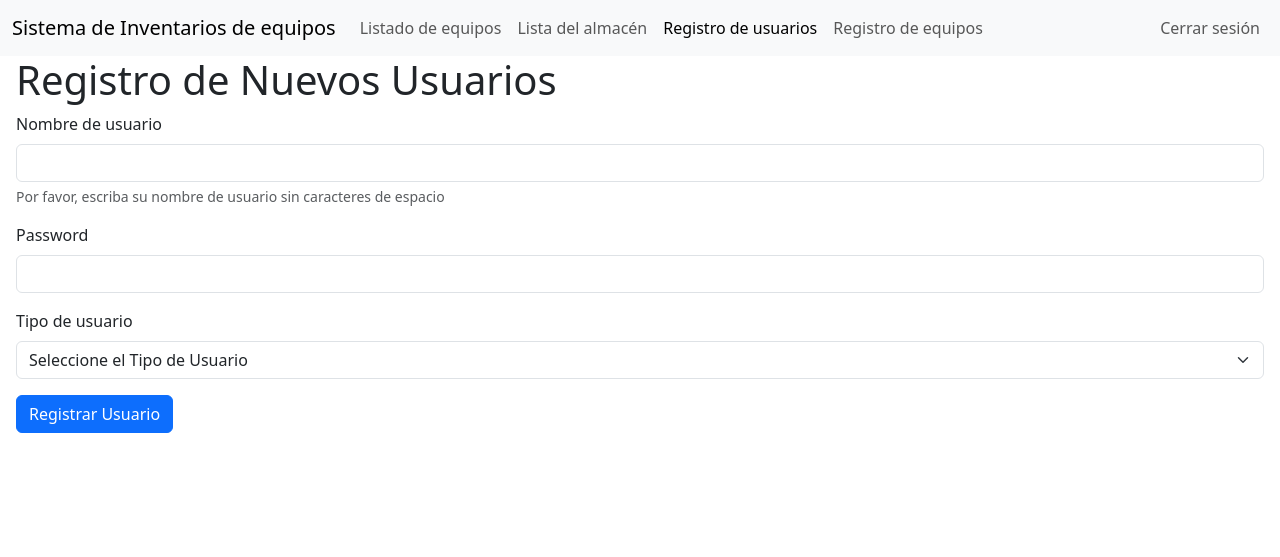
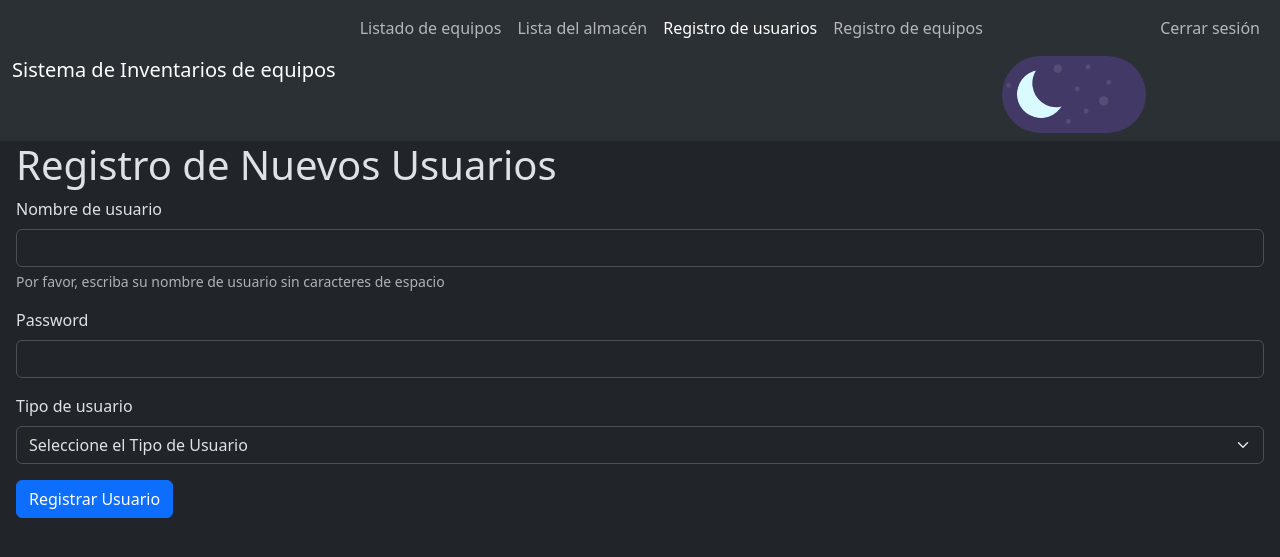
Before and after one commit to aristides1000/video_editing_work_inventory_system, a PHP site: page /user_registration.php in a window 1280 px wide. Shown: the top 557 px of the page. Run offline with PHP 8.4, Linux system fonts and the light colour scheme; a user stored in the database is signed in; data comes from the database, SQL or seed files in the repository; a stand-in replaces the project's code that opens the database connection; some libraries are stand-ins or nearby versions.

Commit message:
Feat: Add functionality of dark mode and light mode

```diff
--- a/css/styles.css
+++ b/css/styles.css
@@ -1,3 +1,84 @@
+/* Styles to dark mode */
+:root {
+  --darkbg:#251D29;
+  --darkt: #FFD1F7;
+  --lightbg: #fff;
+  --lightt: #D43370;
+
+  --toggleHeight: 16em;
+  --toggleWidth: 30em;
+  --toggleBtnRadius: 10em;
+
+  --bgColor--night: #423966;
+  --toggleBtn-bgColor--night: var(--bgColor--night);
+  --mooncolor: #D9FBFF;
+  --bgColor--day: #9ee3fb;
+  --toggleBtn-bgColor--day: var(--bgColor--day);
+}
+
+body, nav, th, td, .btn, .form-control, .form-select {
+  transition: all .3s ease-in-out;
+}
+
+.tdnn {
+  margin: 0 auto;
+  /*change size of toggle with font-size*/
+  font-size: 30%;
+  margin-top: 10em;
+  position: relative;
+    height: var(--toggleHeight);
+    width: var(--toggleWidth);
+    border-radius: var(--toggleHeight);
+  transition: all 500ms ease-in-out;
+  background: var(--bgColor--night);
+}
+.day{
+  background: #FFBF71;
+}
+.moon {
+  position: absolute;
+  display: block;
+  border-radius: 50%;
+  transition: all 400ms ease-in-out;
+
+  top: 3em;
+  left: 3em;
+  transform: rotate(-75deg);
+  width: var(--toggleBtnRadius);
+  height: var(--toggleBtnRadius);
+  background: var(--bgColor--night);
+  box-shadow:
+    3em 2.5em 0 0em var(--mooncolor) inset,
+    rgba(255, 255, 255, 0.1) 0em -7em 0 -4.5em,
+    rgba(255, 255, 255, 0.1) 3em 7em 0 -4.5em,
+    rgba(255, 255, 255, 0.1) 2em 13em 0 -4em,
+    rgba(255, 255, 255, 0.1) 6em 2em 0 -4.1em,
+    rgba(255, 255, 255, 0.1) 8em 8em 0 -4.5em,
+    rgba(255, 255, 255, 0.1) 6em 13em 0 -4.5em,
+    rgba(255, 255, 255, 0.1) -4em 7em 0 -4.5em,
+    rgba(255, 255, 255, 0.1) -1em 10em 0 -4.5em;
+}
+
+.sun {
+  top: 4.5em;
+  left: 18em;
+  transform: rotate(0deg);
+  width: 7em;
+  height: 7em;
+  background: #fff;
+  box-shadow: 3em 3em 0 5em #fff inset,
+    0 -5em 0 -2.7em #fff,
+    3.5em -3.5em 0 -3em #fff,
+    5em 0 0 -2.7em #fff,
+    3.5em 3.5em 0 -3em #fff,
+    0 5em 0 -2.7em #fff,
+    -3.5em 3.5em 0 -3em #fff,
+    -5em 0 0 -2.7em #fff,
+    -3.5em -3.5em 0 -3em #fff;
+}
+
+/* End Styles to dark mode */
+
 .resize-image-list {
   height: 150px;
   width: auto;
--- a/includes/footer.php
+++ b/includes/footer.php
@@ -1,4 +1,5 @@
   <script src="https://cdn.jsdelivr.net/npm/bootstrap@5.3.6/dist/js/bootstrap.bundle.min.js" integrity="sha384-j1CDi7MgGQ12Z7Qab0qlWQ/Qqz24Gc6BM0thvEMVjHnfYGF0rmFCozFSxQBxwHKO" crossorigin="anonymous"></script>
+  <script src="https://code.jquery.com/jquery-3.7.1.min.js" integrity="sha256-/JqT3SQfawRcv/BIHPThkBvs0OEvtFFmqPF/lYI/Cxo=" crossorigin="anonymous"></script>
   <script src="./main.js"></script>
 </body>
 </html>
--- a/includes/header.php
+++ b/includes/header.php
@@ -1,5 +1,5 @@
 <!DOCTYPE html>
-<html lang="en">
+<html lang="es" data-bs-theme="dark">
 <head>
   <meta charset="UTF-8">
   <meta name="viewport" content="width=device-width, initial-scale=1.0">
--- a/includes/navbar.php
+++ b/includes/navbar.php
@@ -22,6 +22,10 @@
                   <a class="nav-link" href="./user_registration.php">Registro de usuarios</a>
                   <a class="nav-link" href="./equipment_registration.php">Registro de equipos</a>
                   <span class="ms-auto"></span>
+                  <div class="tdnn">
+                    <div class="moon">
+                    </div>
+                  </div>
                   <a class="nav-link" href="./logout.php">Cerrar sesión</a>
                 <?php
                 break;
@@ -30,6 +34,10 @@
                 ?>
                   <a class="nav-link active" aria-current="page" href="./equipment_list.php">Listado de equipos</a>
                   <span class="ms-auto"></span>
+                  <div class="tdnn">
+                    <div class="moon">
+                    </div>
+                  </div>
                   <a class="nav-link" href="./logout.php">Cerrar sesión</a>
                 <?php
                 break;
--- a/main.js
+++ b/main.js
@@ -1,3 +1,18 @@
+/* Styles dark mode */
+
+$('.tdnn').click(function () {
+  $(".moon").toggleClass('sun');
+  $(".tdnn").toggleClass('day');
+  let $htmlTag = $('html');
+  if ($htmlTag.attr('data-bs-theme') === 'dark') {
+    $htmlTag.attr('data-bs-theme', 'light');
+  } else {
+    $htmlTag.attr('data-bs-theme', 'dark');
+  }
+});
+
+/* End Styles dark mode */
+
 /* countdown 5 seconds */
 
 let count = 5;
```
